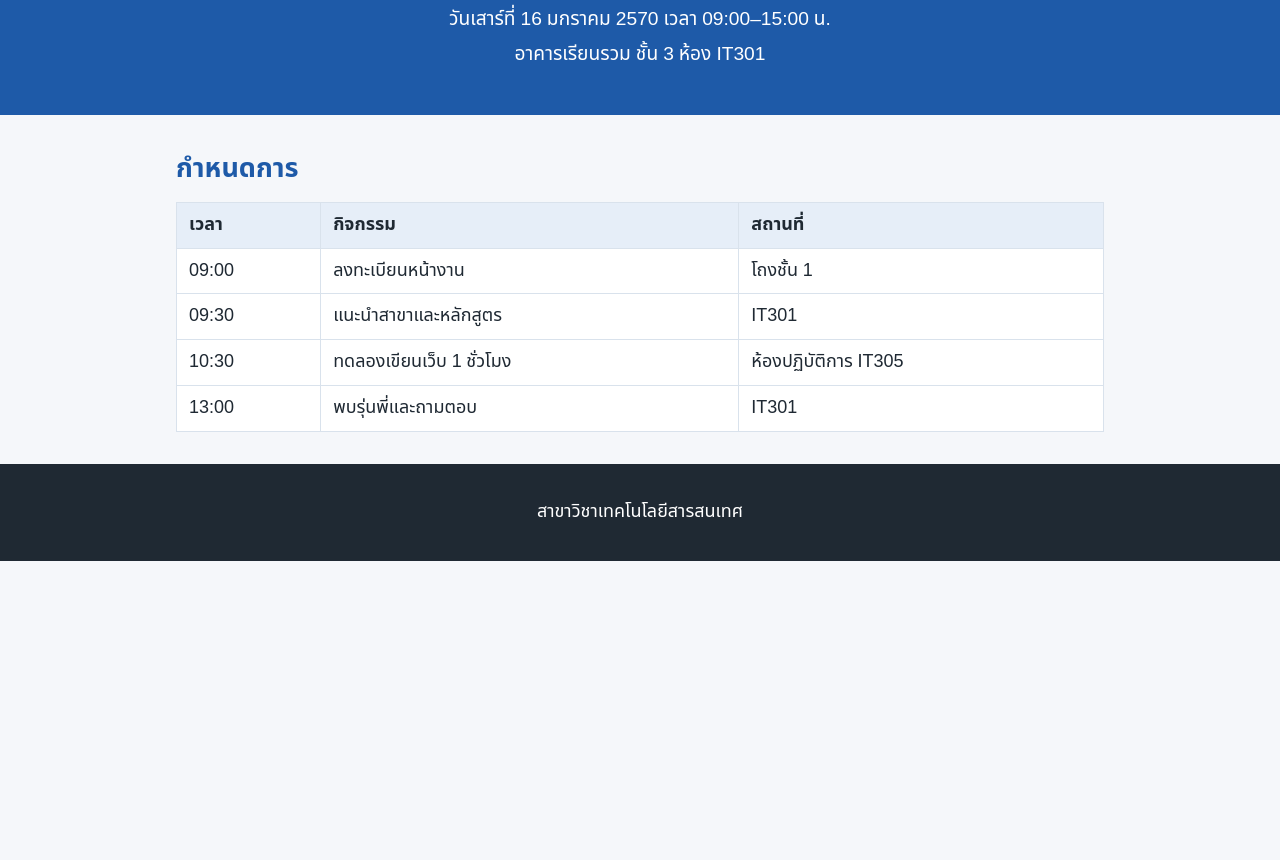
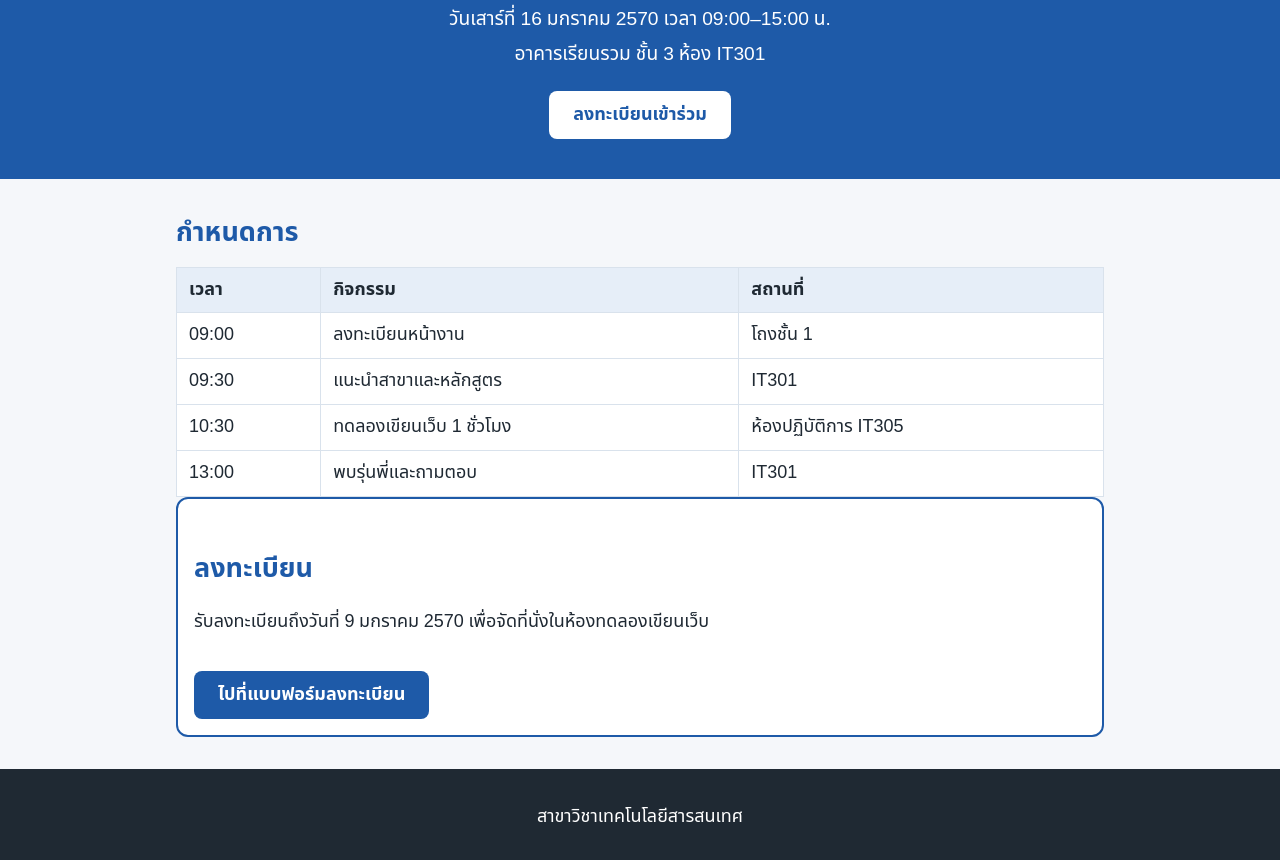
Before and after one commit to webapp-demo-2026/open-house-demo, a plain HTML site: page index.html in a window 1280 px wide. Shown: the part 94-954 px from the top of the page. Before the commit the page ends 800 px from the top, so only its background shows below. Drawn offline with Linux system fonts and the light colour scheme.

Commit message:
US-04 ลงทะเบียนเข้าร่วม

```diff
--- a/index.html
+++ b/index.html
@@ -12,6 +12,7 @@
     <h1>วันเปิดบ้าน สาขาวิชาเทคโนโลยีสารสนเทศ ประจำปี 2570</h1>
     <p class="when">วันเสาร์ที่ 16 มกราคม 2570 เวลา 09:00–15:00 น.</p>
     <p class="when">อาคารเรียนรวม ชั้น 3 ห้อง IT301</p>
+    <a class="btn" href="#register">ลงทะเบียนเข้าร่วม</a>
   </header>
 
   <main>
@@ -30,6 +31,11 @@
     <!-- US-03 จุดเด่นของสาขา: การ์ด 3 ใบใน <div class="cards"> -->
 
     <!-- US-04 ลงทะเบียน: ปุ่มที่ส่วนหัว + ส่วน id="register" -->
+    <section id="register" class="register">
+      <h2>ลงทะเบียน</h2>
+      <p>รับลงทะเบียนถึงวันที่ 9 มกราคม 2570 เพื่อจัดที่นั่งในห้องทดลองเขียนเว็บ</p>
+      <a class="btn" href="https://forms.example.com/open-house">ไปที่แบบฟอร์มลงทะเบียน</a>
+    </section>
 
     <!-- US-05 การเดินทาง: ที่อยู่ + ลิงก์แผนที่ -->
 
```
